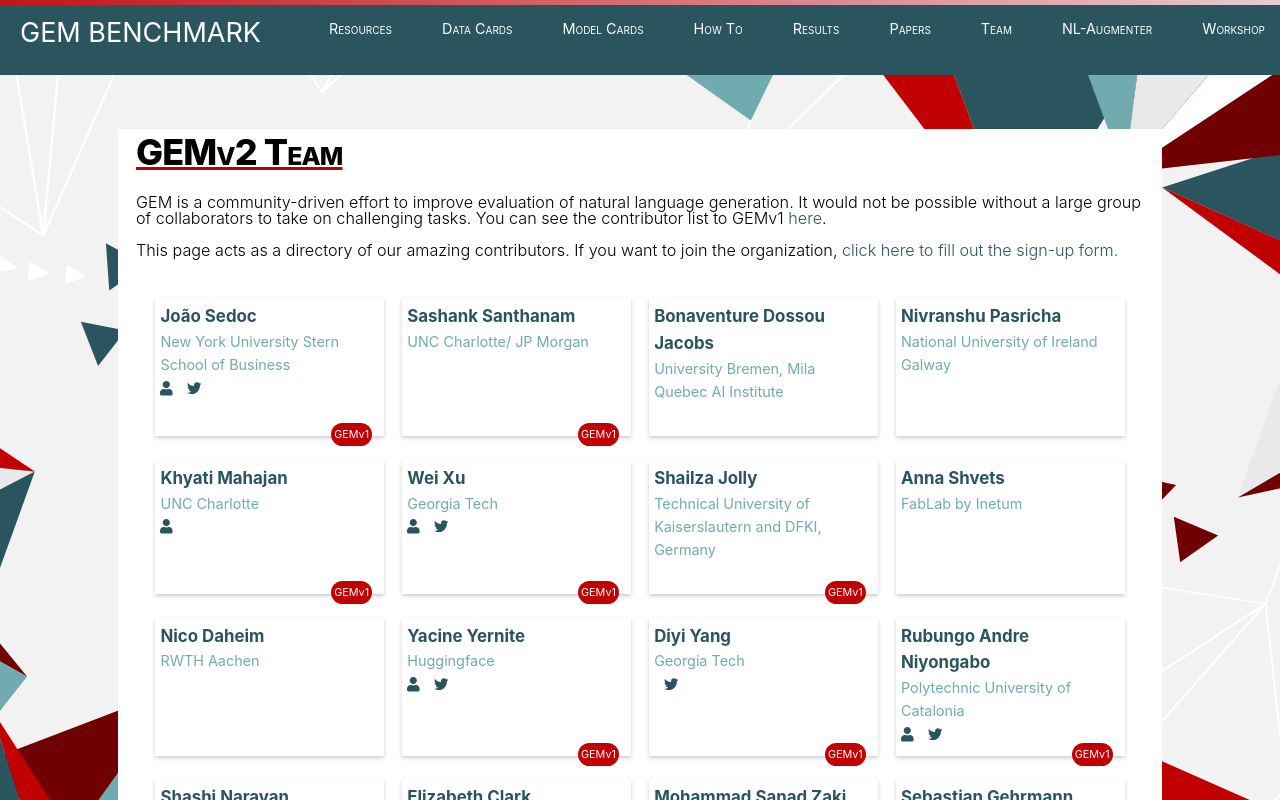
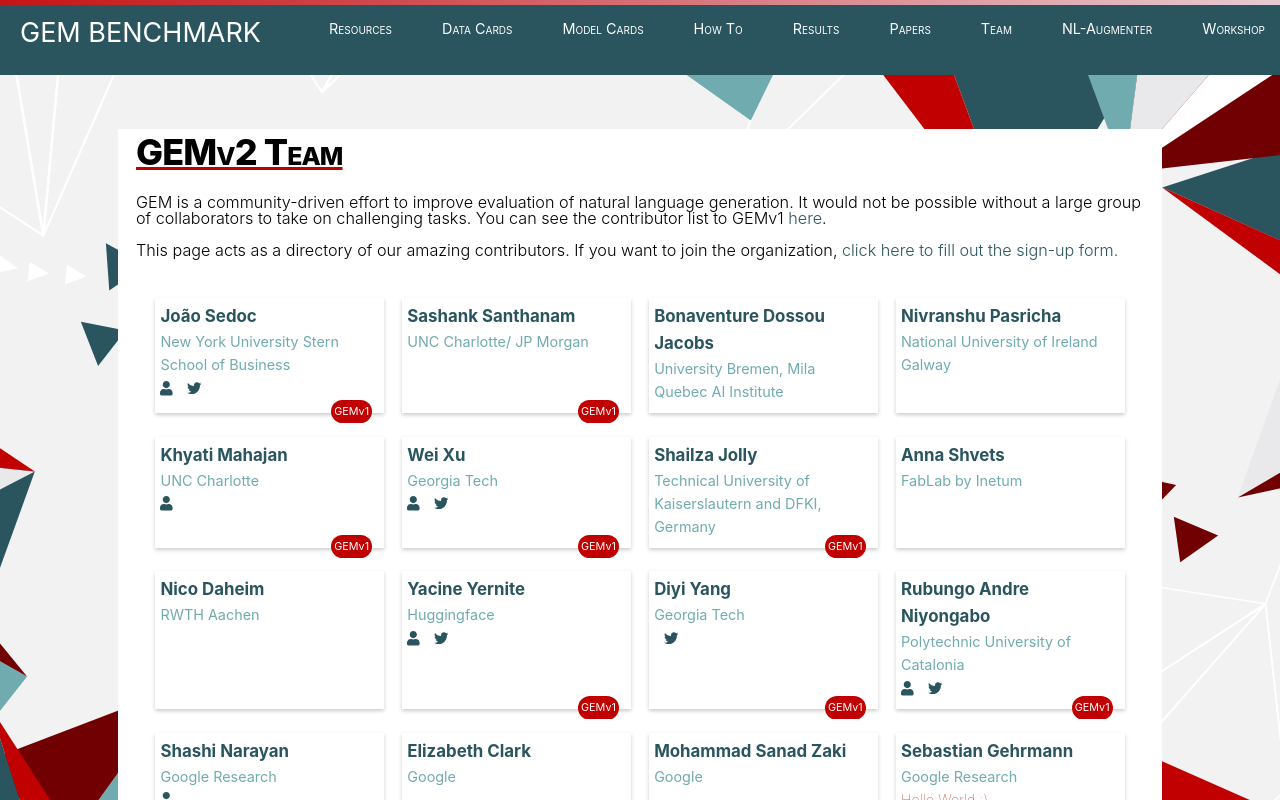
Before and after one commit to GEM-benchmark/GEM-benchmark.github.io, a Next.js app in the folder web/: page /team/2022 in a window 1280 px wide. Shown: the top 800 px of the page. Built offline with nearby package versions, Linux system fonts and the light colour scheme.

Commit message:
spacing.

```diff
--- a/web/pages/team/2022.js
+++ b/web/pages/team/2022.js
@@ -52,7 +52,8 @@
 
 function Contact(props) {
 
-  // Optional Website link.
+  // Optional Website links.
+
   var website_tag = "";
   if (props.website != '') {
     website_tag = (
@@ -67,6 +68,16 @@
     twitter_tag = (
       <a href={twitter_href} target="_blank"><FontAwesomeIcon icon={faTwitter} /></a>
     );
+  }
+
+  // Combine the socials through spacers.
+  var socials = "";
+  if (twitter_tag != "" || website_tag != "") {
+    socials = (
+      <div>
+        {website_tag} <span className={styles.spacer}></span> {twitter_tag}
+      </div>
+    )
   }
 
   var tags_bar = "";
@@ -85,9 +96,7 @@
       <h3 className={styles.name}>{props.name}</h3>
       <p className={styles.title}>{props.organization}</p>
       <div className={styles.note}>{props.note}</div>
-      <div>
-        {website_tag} <span className={styles.spacer}></span> {twitter_tag}
-      </div>
+      {socials}
       {tags_bar}
     </div>
   );
```
